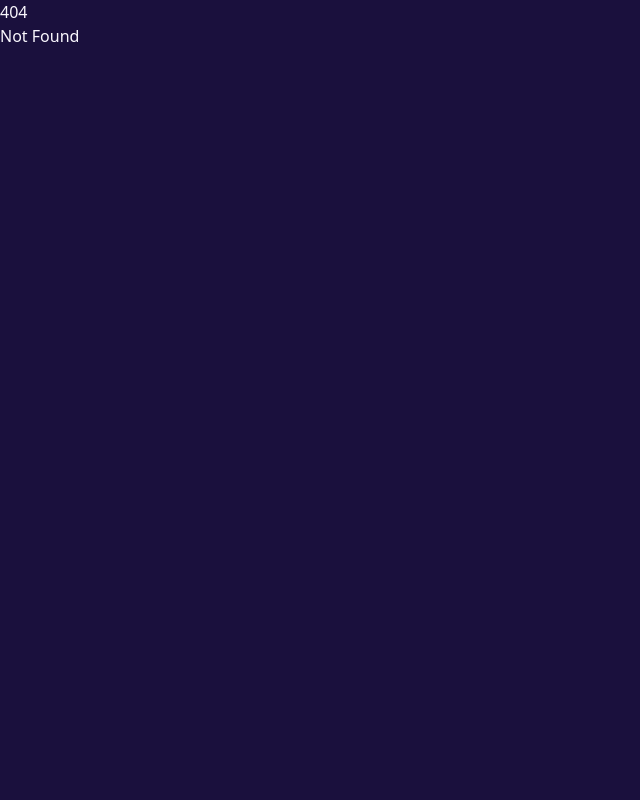
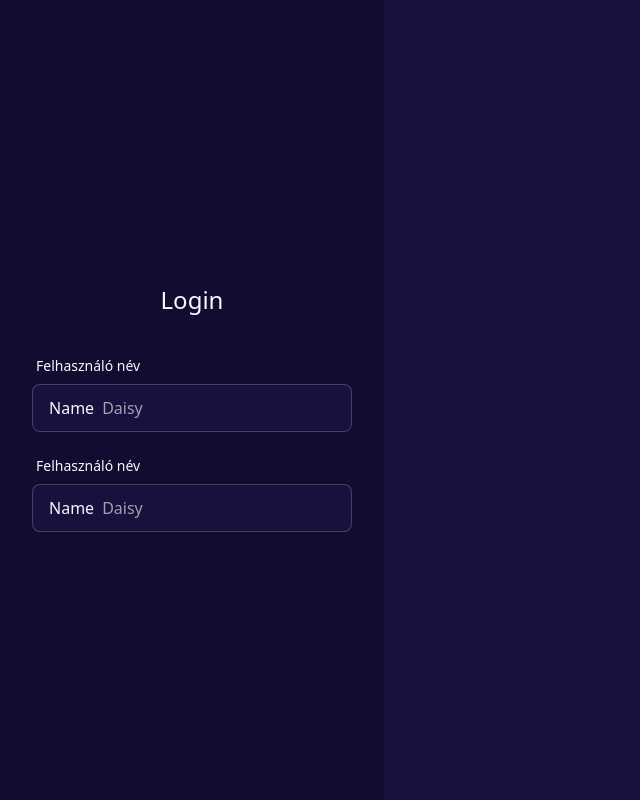
Before and after one commit to UlTinyDev/KerudaProject, a SvelteKit app: page /app in a window 1280 px wide. Before the commit this address had no page. Shown: the whole page, without its empty margins (0-640 px from the left). Built offline with nearby package versions, Linux system fonts and the light colour scheme.

Commit message:
login form, and .vscode folder

```diff
--- /dev/null
+++ b/src/lib/components/FormInput.svelte
@@ -0,0 +1,16 @@
+<script>
+    export let type = 'text'
+    export let placeholder = ''
+    export let cornerPlaceholder = ''
+</script>
+
+<label class="w-full max-w-xs my-2">
+    <div class="label">
+      <span class="label-text">{cornerPlaceholder}</span>
+    </div>
+
+    <label class="input input-bordered flex items-center gap-2">
+        Name
+        <input type="text" class="grow" placeholder="Daisy" />
+    </label>
+</label>
--- /dev/null
+++ b/src/routes/app/+page.svelte
@@ -0,0 +1,17 @@
+<script>
+  import FormInput from '$lib/components/FormInput.svelte';
+
+    /** @type {import('./$types').PageData} */
+    export let data;
+</script>
+
+
+<div class="h-lvh w-96 bg-base-300 flex items-center">
+    <form class="w-full flex flex-col items-center">
+        <p class="text-2xl m-6">Login</p>
+
+
+        <FormInput placeholder="mari néni" cornerPlaceholder="Felhasználó név" />
+        <FormInput placeholder="mari néni" cornerPlaceholder="Felhasználó név" />
+    </form>
+</div>
```
